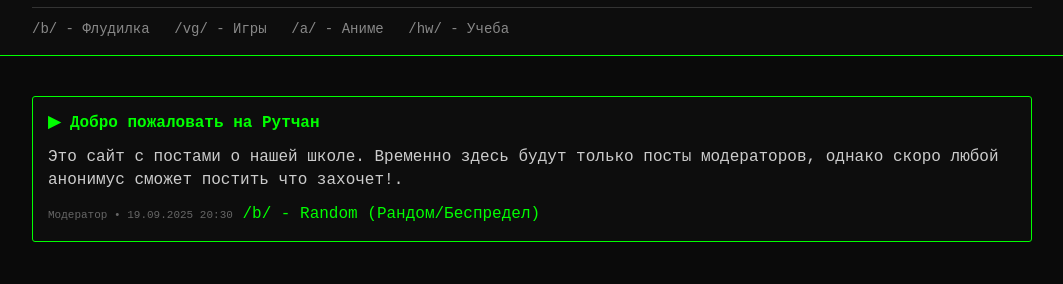
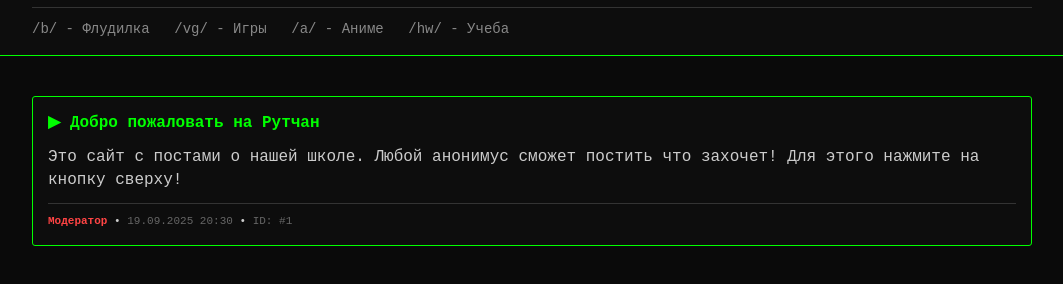
Before and after one commit to VmVnYXMyMDEx/Rootchan, a plain HTML site: page index.html in a window 1280 px wide. Shown: the part 52-336 px from the top of the page, without its empty margins (108-1171 px from the left). Drawn offline with Linux system fonts and the light colour scheme.

Commit message:
Update index.html

```diff
--- a/index.html
+++ b/index.html
@@ -3,21 +3,25 @@
 <head>
     <title>Rootchan - Анонимный форум</title>
     <!-- Ваши обычные стили -->
-    <link rel="stylesheet" href="css/style.css">
+    <link rel="stylesheet" href="https://vmvnyxmymdex.github.io/Rootchan/css/style.css">
 </head>
 <body>
     <!-- Шапка вставится автоматически через JS -->
 
     <div class="content">
-        <div class="thread">
-                <h3>▶ Добро пожаловать на Рутчан</h3>
-                <p>Это сайт с постами о нашей школе. Временно здесь будут только посты модераторов, однако скоро любой анонимус сможет постить что захочет!.</p>
-                <small>Модератор • 19.09.2025 20:30</small>
-                <a href="boards/b.html" class="nav-button">/b/ - Random (Рандом/Беспредел)</a>
+    <!-- Основной тред -->
+    <div class="thread">
+        <h3>▶ Добро пожаловать на Рутчан</h3>
+        <p>Это сайт с постами о нашей школе. Любой анонимус сможет постить что захочет! Для этого нажмите на кнопку сверху!</p>
+        <div class="thread-meta">
+            <span class="moderator">Модератор</span> •
+            <small>19.09.2025 20:30</small> •
+            <small>ID: #1</small>
         </div>
     </div>
+</div>
 
     <!-- Подключаем загрузчик шапки -->
-    <script src="/js/header-loader.js"></script>
+    <script src="https://vmvnyxmymdex.github.io/Rootchan/js/header-loader.js"></script>
 </body>
 </html>
```
